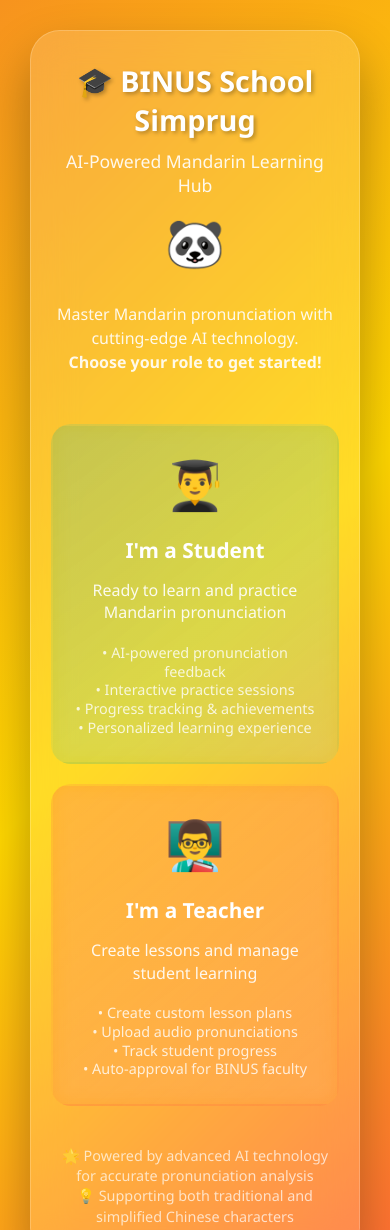
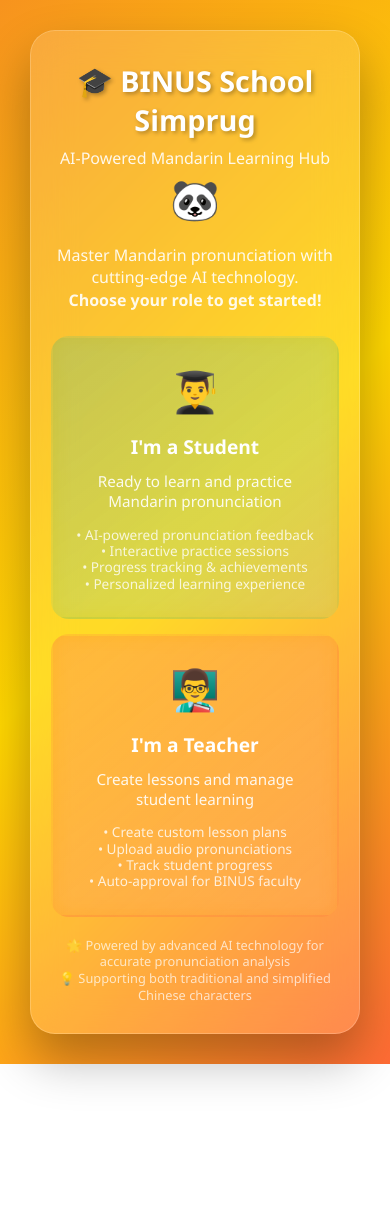
Before and after one commit to icannDevTeam/language-hub, a website: page index.html in a window 390 px wide. Shown: the top 1230 px of the page. After the commit the page ends 1064 px from the top, so only its background shows below. Drawn offline with Linux system fonts and the light colour scheme.

Commit message:
Make landing page more compact and mobile-friendly
 Improvements:
- Reduced overall height by 30%
- Smaller padding and margins
- More compact typography sizes
- Better mobile responsiveness
- Cleaner spacing between elements

 Mobile Optimizations:
- Smaller mascot and text on mobile
- Reduced card padding
- More compact footer
- Better use of vertical space

The page now fits better on screens and provides cleaner UX!

```diff
--- a/index.html
+++ b/index.html
@@ -31,36 +31,36 @@
         .landing-container {
             text-align: center;
             color: white;
-            max-width: 600px;
+            max-width: 550px;
             width: 100%;
             background: rgba(255, 255, 255, 0.15);
-            border-radius: 30px;
-            padding: 50px 40px;
+            border-radius: 25px;
+            padding: 35px 30px;
             backdrop-filter: blur(20px);
             box-shadow: 0 25px 50px rgba(0, 0, 0, 0.3);
             border: 1px solid rgba(255, 255, 255, 0.2);
         }
 
         .logo-section {
-            margin-bottom: 40px;
+            margin-bottom: 30px;
         }
 
         .logo-section h1 {
-            font-size: 2.5em;
-            margin-bottom: 10px;
+            font-size: 2em;
+            margin-bottom: 8px;
             text-shadow: 2px 2px 4px rgba(0, 0, 0, 0.3);
         }
 
         .logo-section h2 {
-            font-size: 1.3em;
-            margin-bottom: 15px;
+            font-size: 1.1em;
+            margin-bottom: 10px;
             opacity: 0.9;
             font-weight: 300;
         }
 
         .mascot {
-            font-size: 4em;
-            margin: 20px 0;
+            font-size: 3em;
+            margin: 15px 0;
             animation: float 3s ease-in-out infinite;
         }
 
@@ -70,10 +70,10 @@
         }
 
         .tagline {
-            font-size: 1.1em;
-            margin-bottom: 50px;
+            font-size: 1em;
+            margin-bottom: 35px;
             opacity: 0.9;
-            line-height: 1.5;
+            line-height: 1.4;
         }
 
         .role-selection {
@@ -85,15 +85,15 @@
 
         .role-card {
             background: rgba(255, 255, 255, 0.2);
-            border-radius: 20px;
-            padding: 40px 30px;
+            border-radius: 18px;
+            padding: 30px 25px;
             cursor: pointer;
             transition: all 0.4s ease;
             border: 2px solid transparent;
             backdrop-filter: blur(10px);
-            min-width: 200px;
+            min-width: 180px;
             flex: 1;
-            max-width: 250px;
+            max-width: 220px;
         }
 
         .role-card:hover {
@@ -104,28 +104,28 @@
         }
 
         .role-icon {
-            font-size: 4em;
-            margin-bottom: 20px;
+            font-size: 3em;
+            margin-bottom: 15px;
             display: block;
         }
 
         .role-title {
-            font-size: 1.5em;
+            font-size: 1.3em;
             font-weight: bold;
+            margin-bottom: 12px;
+        }
+
+        .role-description {
+            font-size: 0.95em;
+            opacity: 0.9;
+            line-height: 1.3;
             margin-bottom: 15px;
         }
 
-        .role-description {
-            font-size: 1em;
-            opacity: 0.9;
-            line-height: 1.4;
-            margin-bottom: 20px;
-        }
-
         .role-features {
-            font-size: 0.9em;
+            font-size: 0.85em;
             opacity: 0.8;
-            line-height: 1.3;
+            line-height: 1.2;
         }
 
         .student-card {
@@ -145,48 +145,63 @@
         }
 
         .footer-info {
-            margin-top: 40px;
-            font-size: 0.9em;
+            margin-top: 25px;
+            font-size: 0.85em;
             opacity: 0.7;
-            line-height: 1.4;
+            line-height: 1.3;
         }
 
         /* Responsive Design */
         @media (max-width: 768px) {
             .landing-container {
-                padding: 40px 25px;
+                padding: 25px 20px;
                 margin: 10px;
             }
 
+            .logo-section {
+                margin-bottom: 20px;
+            }
+
             .logo-section h1 {
-                font-size: 2em;
+                font-size: 1.7em;
             }
 
             .logo-section h2 {
-                font-size: 1.1em;
+                font-size: 1em;
             }
 
             .mascot {
-                font-size: 3em;
+                font-size: 2.5em;
+                margin: 10px 0;
+            }
+
+            .tagline {
+                font-size: 0.9em;
+                margin-bottom: 25px;
             }
 
             .role-selection {
                 flex-direction: column;
-                gap: 20px;
+                gap: 15px;
             }
 
             .role-card {
-                padding: 30px 25px;
+                padding: 25px 20px;
                 min-width: auto;
                 max-width: none;
             }
 
             .role-icon {
-                font-size: 3em;
+                font-size: 2.5em;
             }
 
             .role-title {
-                font-size: 1.3em;
+                font-size: 1.2em;
+            }
+
+            .footer-info {
+                margin-top: 20px;
+                font-size: 0.8em;
             }
         }
 
```
